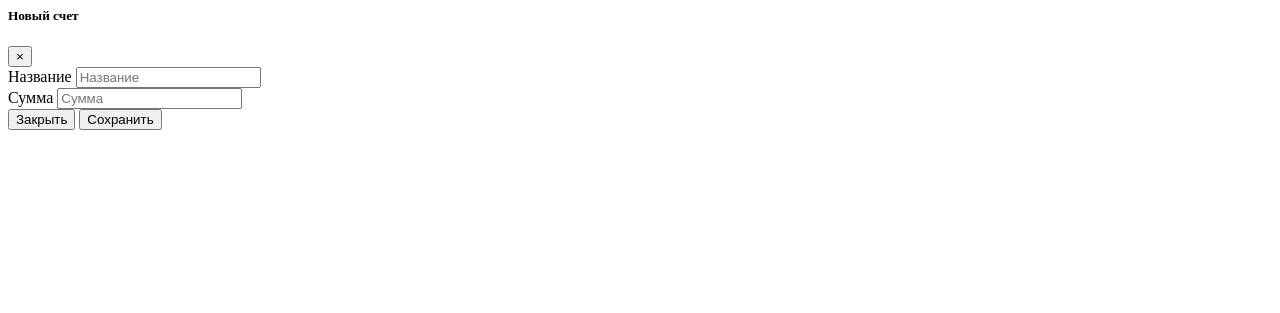
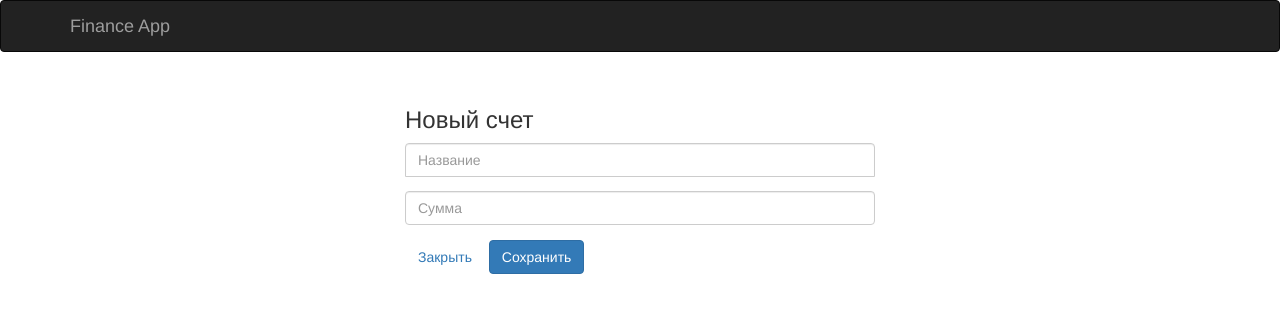
Before and after one commit to balalay12/financeapp, a Python web app: template finance/templates/forms/accounts_new_form.jinja2 in a window 1280 px wide. Shown: the top 313 px of the page. Run offline with Jinja, Linux system fonts and the light colour scheme; the template is opened without the code that fills it, so the values that code supplies are empty; some libraries are stand-ins or nearby versions.

```diff
--- a/finance/templates/forms/accounts_new_form.jinja2
+++ b/finance/templates/forms/accounts_new_form.jinja2
@@ -1,14 +1,8 @@
-<div class="modal fade" id="newAccount" tabindex="-1" role="dialog" aria-labelledby="newAccountLabel" aria-hidden="true">
-  <div class="modal-dialog" role="document">
-    <div class="modal-content">
-      <div class="modal-header">
-        <h5 class="modal-title" id="newAccountLabel">Новый счет</h5>
-        <button type="button" class="close" data-dismiss="modal" aria-label="Close">
-          <span aria-hidden="true">&times;</span>
-        </button>
-      </div>
-      <form action="/accounts/add/" method="POST">
-        <div class="modal-body">
+{% extends 'base.jinja2' %}
+
+{% block content %}
+      <form class="form-signin" method="POST">
+          <h3 class="form-heading">Новый счет</h3>
           <div class="form-group">
               <label for="inputName" class="sr-only">Название</label>
               <input id="inputName" name="name" type="text"  class="form-control" placeholder="Название" required="">
@@ -17,13 +11,11 @@
               <label for="inputScore" class="sr-only">Сумма</label>
               <input id="inputScore" name="score" type="number"  class="form-control" placeholder="Сумма" required="">
           </div>
-        </div>
         <input type="hidden" name="csrfmiddlewaretoken" value="{{ csrf_token }}">
-        <div class="modal-footer">
-            <button type="button" class="btn btn-secondary" data-dismiss="modal">Закрыть</button>
+            <a href="/" class="btn btn-secondary">Закрыть</a>
             <button type="submit" class="btn btn-primary">Сохранить</button>
-        </div>
       </form>
-    </div>
-  </div>
-</div>
+
+      {% include 'form_errors.jinja2' %}
+
+{% endblock %}
--- a/finance/templates/forms/accounts_update_form.jinja2
+++ b/finance/templates/forms/accounts_update_form.jinja2
@@ -2,6 +2,7 @@
 
 {% block content %}
     <form class="form-signin" method="POST">
+        <h3 class="form-heading">Редактирование счета</h3>
         <div class="form-group">
             <label for="inputName" class="sr-only">Название</label>
             <input id="inputName" name="name" type="text"  class="form-control" placeholder="Название" required="" value="{{ accounts.name }}">
@@ -14,4 +15,7 @@
         <a href="/" class="btn btn-secondary">Закрыть</a>
         <button type="submit" class="btn btn-primary">Сохранить</button>
     </form>
+
+    {% include 'form_errors.jinja2' %}
+
 {% endblock %}
--- a/finance/templates/forms/balance_new_form.jinja2
+++ b/finance/templates/forms/balance_new_form.jinja2
@@ -2,6 +2,7 @@
 
 {% block content %}
     <form class="form-signin" id="newOperationForm" method="POST">
+      <h3 class="form-heading">Новая операция</h3>
         <div class="form-group">
             <label for="inputDate">Дата</label>
             <input id="inputDate" name="date" type="date"  class="form-control" placeholder="Дата" required="">
--- a/finance/templates/forms/balance_update_form.jinja2
+++ b/finance/templates/forms/balance_update_form.jinja2
@@ -2,6 +2,7 @@
 
 {% block content %}
     <form class="form-signin" id="newOperationForm" method="POST">
+        <h3 class="form-heading">Редактирование операции</h3>
         <div class="form-group">
             <label for="inputDate">Дата</label>
             <input id="inputDate" name="date" type="date"  class="form-control" placeholder="Дата" required="" value="{{ balance.date }}">
--- a/finance/views.py
+++ b/finance/views.py
@@ -101,7 +101,8 @@ class Index(ListView):
 
 class AccountsCreate(CheckAuth, CreateView):
     model = models.Accounts
-    fields = ('name', 'score')
+    form_class = forms.AccountsForm
+    template_name = 'forms/accounts_new_form.jinja2'
     success_url = '/'
 
     def form_valid(self, form):
@@ -111,7 +112,7 @@ class AccountsCreate(CheckAuth, CreateView):
 
 class AccountUpdate(CheckAccountOwner, UpdateView):
     model = models.Accounts
-    fields = ['name', 'score']
+    form_class = forms.AccountsForm
     template_name = 'forms/accounts_update_form.jinja2'
     success_url = '/'
 
```
Also changed, not shown: finance/forms.py (+18 -1 lines), finance/templates/index.jinja2 (+1 -6 lines). Lines whose indentation alone changed are shown as unchanged.
